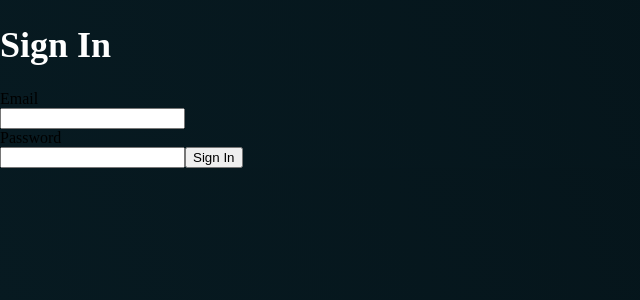
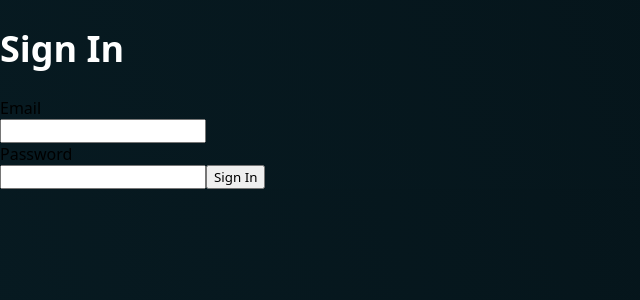
Before and after one commit to leiteway/NewsPaper_App, a React (Vite) app in the folder client/: page /SignIn in a window 1280 px wide. Shown: the top 300 px of the page, without its empty margins (0-640 px from the left). Built offline with nearby package versions, Linux system fonts and the light colour scheme.

Commit message:
modified-font-family-added-background-color

```diff
--- a/client/index.html
+++ b/client/index.html
@@ -5,9 +5,6 @@
     <meta charset="UTF-8" />
     <meta name="viewport" content="width=device-width, initial-scale=1.0" />
     <link rel="icon" type="image/jpg" href="./src/assets/images/logo-tech.jpg" />
-    <link rel="preconnect" href="https://fonts.googleapis.com">
-<link rel="preconnect" href="https://fonts.gstatic.com" crossorigin>
-<link href="https://fonts.googleapis.com/css2?family=Open+Sans:ital,wght@0,300..800;1,300..800&display=swap" rel="stylesheet">
   </head>
   <body>
     <div id="root"></div>
--- a/client/src/components/registerForm/RegisterForm.css
+++ b/client/src/components/registerForm/RegisterForm.css
@@ -24,7 +24,6 @@
   transform: translate(-50%, -50%);
   z-index: 1;
   text-align: center;
-  font-family: open-sans, sans-serif;
 }
 
 h1 {
@@ -40,7 +39,7 @@ p {
 .image-side {
   width: 100%;
   height: 100vh;
-  background-image: url('https://raw.githubusercontent.com/pointfs/NEWSPAPER/feature-forms-register/client/src/assets/images/5052197.jpg');
+  background-image: url('https://raw.githubusercontent.com/pointfs/NEWSPAPER/feature-forms-register/client/src/assets/images/background-img-form-signin.jpg');
   background-size: cover;
   background-position: center;
 }
@@ -59,7 +58,6 @@ p {
   box-shadow: 0 0 10px #1A3645;
   background: linear-gradient(70deg, #071a21, #041116);
   color: #fff;
-  font-family: open-sans, sans-serif;
 }
 
 .form h5 {
--- a/client/src/index.css
+++ b/client/src/index.css
@@ -1,3 +1,7 @@
+* {
+    font-family: system-ui, -apple-system, BlinkMacSystemFont, 'Segoe UI', Roboto, Oxygen, Ubuntu, Cantarell, 'Open Sans', 'Helvetica Neue', sans-serif;
+  }
+
 body {
     margin: 0;
     padding: 0;
```
